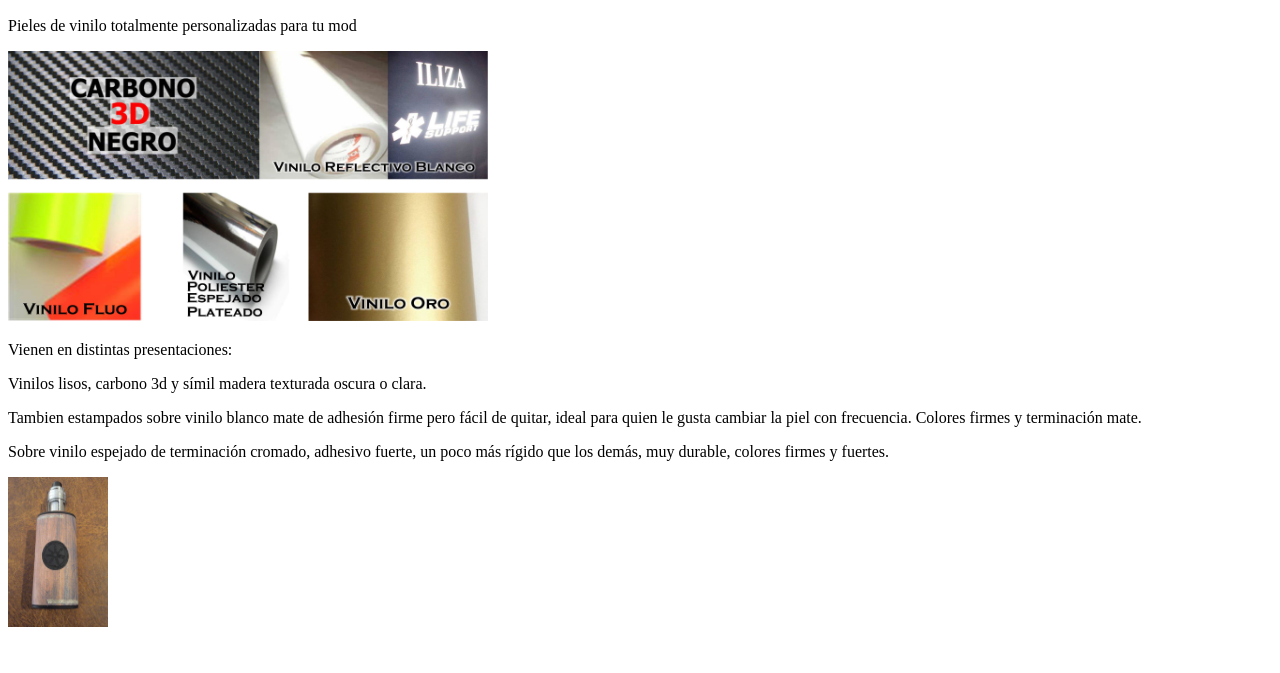
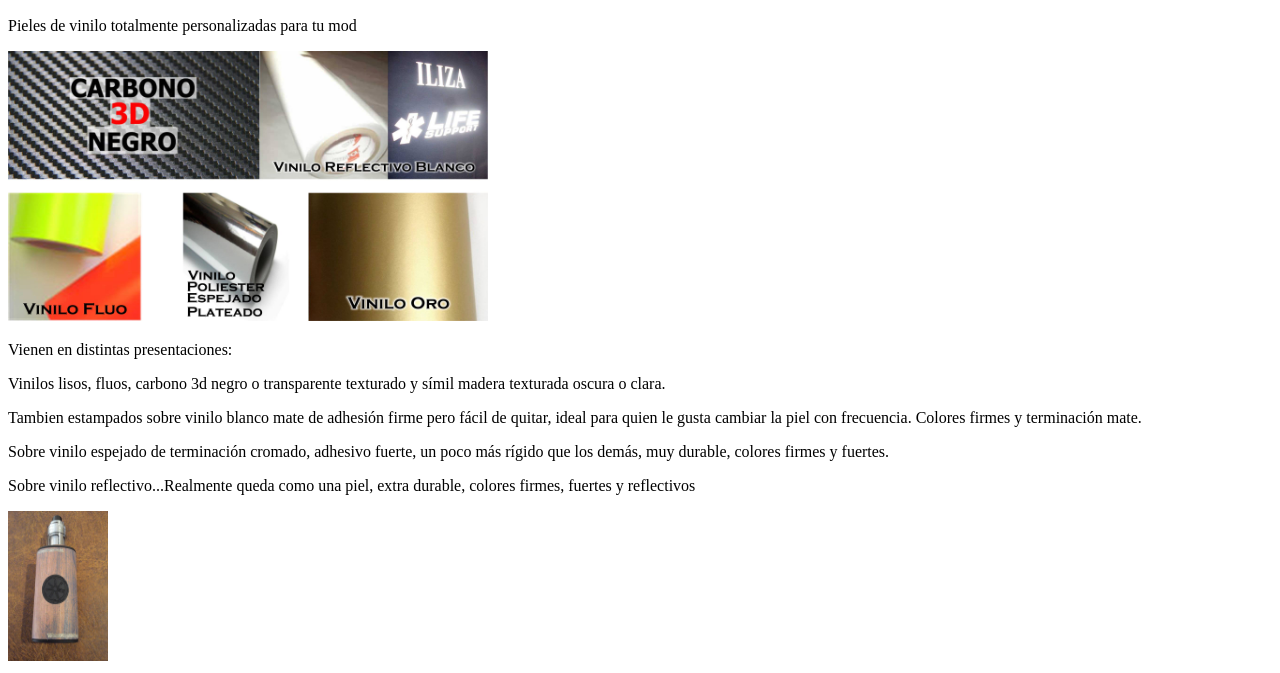
Before and after one commit to 10anselmos/Pieles-de-Vinilo, a plain HTML site: page index.html in a window 1280 px wide. Shown: the part 392-1065 px from the top of the page. Before the commit the page ends 1031 px from the top, so only its background shows below. Drawn offline with Linux system fonts and the light colour scheme.

Commit message:
agregado de reflectivo

```diff
--- a/index.html
+++ b/index.html
@@ -12,9 +12,10 @@
     <p>Pieles de vinilo totalmente personalizadas para tu mod</p>
     <img src="img\vinilos.jpg" width = "480" height= "270" alt="tipo de vinilos">
     <p>Vienen en distintas presentaciones:</p>
-    <p> Vinilos lisos, carbono 3d y símil madera texturada oscura o clara. </p>
+    <p>Vinilos lisos, fluos, carbono 3d negro o transparente texturado y símil madera texturada oscura o clara. </p>
     <p>Tambien estampados sobre vinilo blanco mate de adhesión firme pero fácil de quitar, ideal para quien le gusta cambiar la piel con frecuencia. Colores firmes y terminación mate.</p>
-    <p> Sobre vinilo espejado de terminación cromado, adhesivo fuerte, un poco más rígido que los demás, muy durable, colores firmes y fuertes.</p>
+    <p>Sobre vinilo espejado de terminación cromado, adhesivo fuerte, un poco más rígido que los demás, muy durable, colores firmes y fuertes.</p>
+    <p>Sobre vinilo reflectivo...Realmente queda como una piel, extra durable, colores firmes, fuertes y reflectivos</p>
 </body>
 <img src="img\minikinv2.jpg" width = "100" height= "150" alt="minikinvssimilmadera" >
 </html>
```
